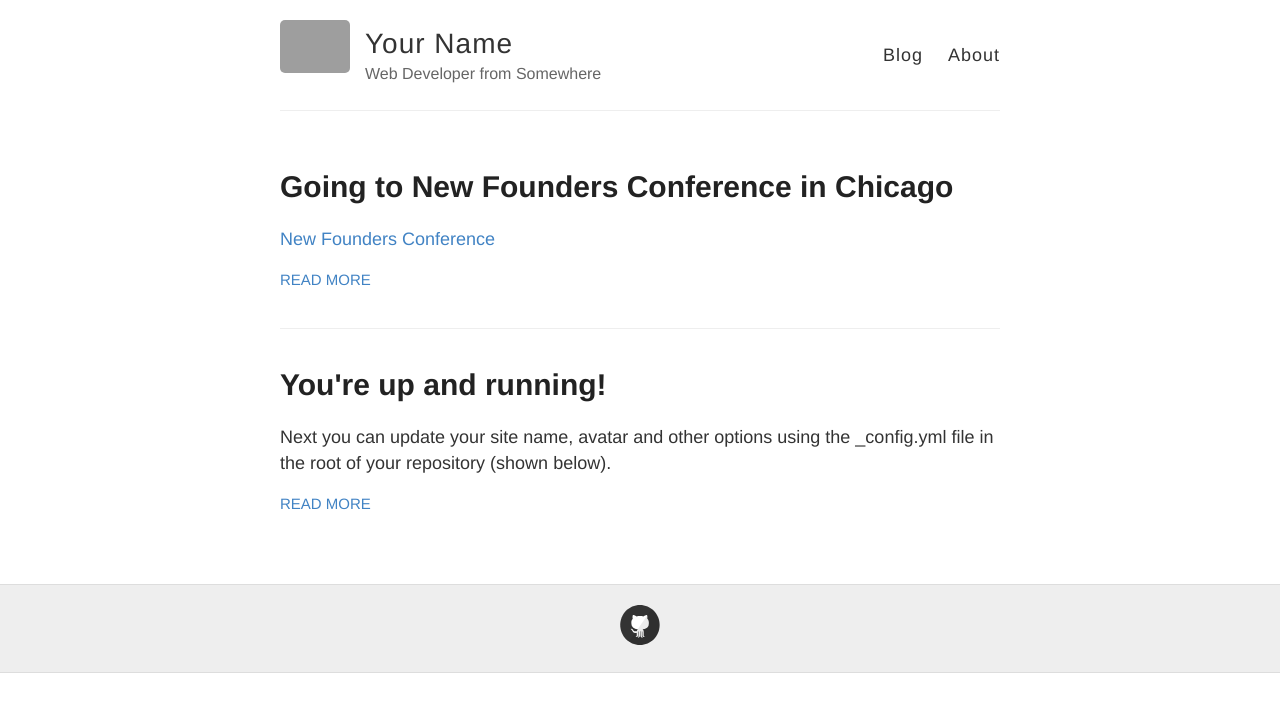
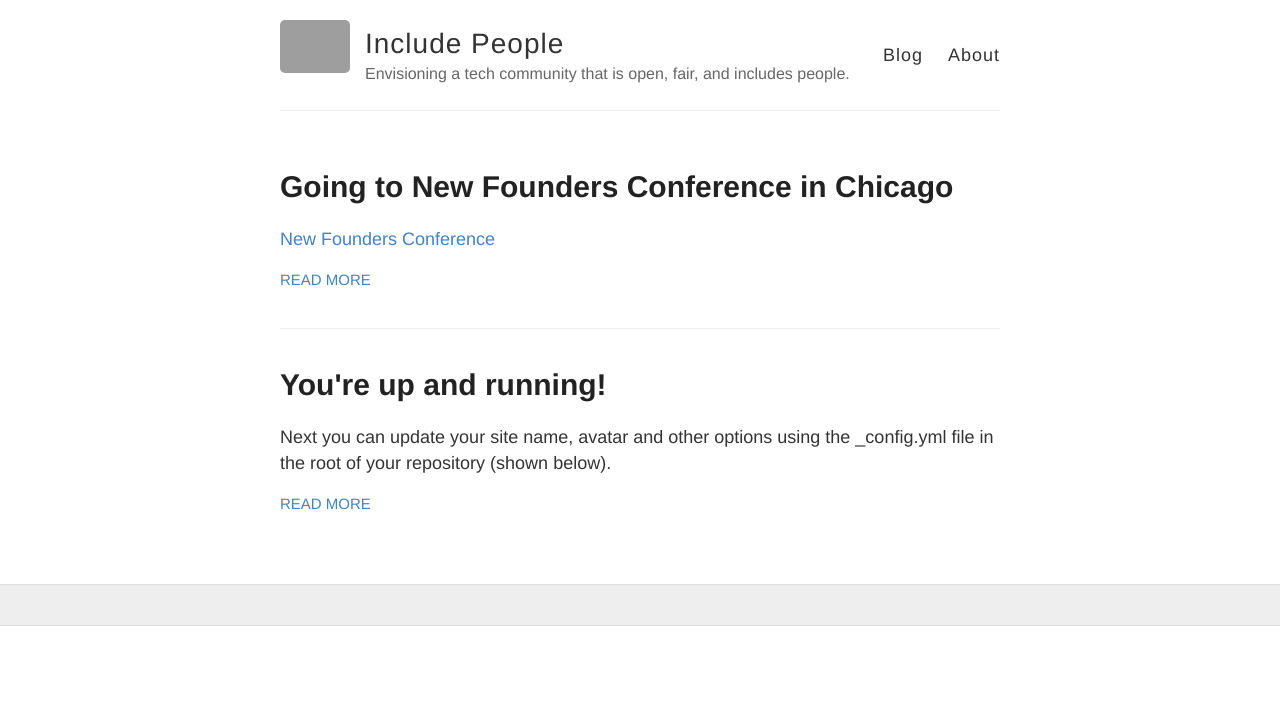
Before and after one commit to includepeople/includepeople.github.io, a Jekyll site: the page built from index.html, in a window 1280 px wide. Shown: the top 712 px of the page. Built offline with Jekyll 4.4.1, drawn with Linux system fonts in a browser that asks for light colours; grey boxes are pictures that could not be loaded.

Commit message:
Update _config.yml

```diff
--- a/_config.yml
+++ b/_config.yml
@@ -1,8 +1,8 @@
 # Name of your site (displayed in the header)
-name: Your Name
+name: Include People
 
 # Short bio or description (displayed in the header)
-description: Web Developer from Somewhere
+description: Envisioning a tech community that is open, fair, and includes people.
 
 # URL of your avatar or profile pic (you could use your GitHub profile pic)
 avatar: https://raw.githubusercontent.com/barryclark/jekyll-now/master/images/jekyll-logo.png
@@ -17,7 +17,7 @@ footer-links:
   email:
   facebook:
   flickr:
-  github: barryclark/jekyll-now
+  github:
   instagram:
   linkedin:
   pinterest:
@@ -33,7 +33,7 @@ footer-links:
 disqus:
 
 # Enter your Google Analytics web tracking code (e.g. UA-2110908-2) to activate tracking
-google_analytics:
+google_analytics: UA-108164083-1
 
 # Your website URL (e.g. http://barryclark.github.io or http://www.barryclark.co)
 # Used for Sitemap.xml and your RSS feed
```
